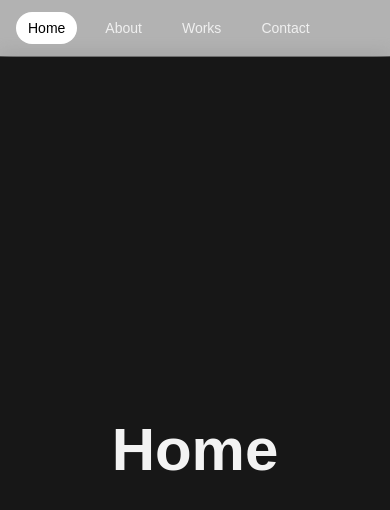
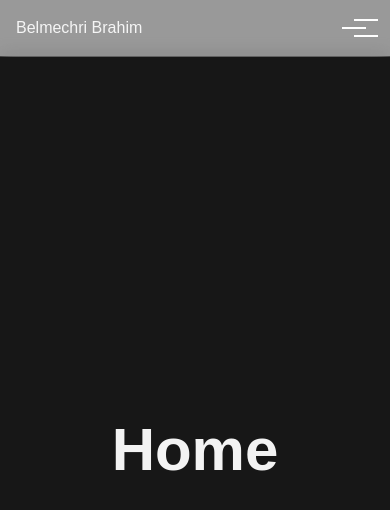
Before and after one commit to Valleryikl/Belmechri-Brahim, a Next.js app: page / in a window 390 px wide. Shown: the top 510 px of the page. Built offline with nearby package versions, Linux system fonts and the light colour scheme.

Commit message:
feat : adapt nav

```diff
--- a/app/globals.css
+++ b/app/globals.css
@@ -31,3 +31,7 @@ body {
 * {
   scrollbar-width: none; /* Firefox */
 }
+
+button {
+  cursor: pointer;
+}
--- a/app/page.tsx
+++ b/app/page.tsx
@@ -1,7 +1,6 @@
 'use client'
 import { useEffect, useRef, useState } from 'react'
 
-// --- Навигация ---
 const SECTIONS = [
   { id: 'home',    label: 'Home' },
   { id: 'about',   label: 'About' },
@@ -12,6 +11,7 @@ const SECTIONS = [
 export default function HomePage() {
   const containerRef = useRef<HTMLDivElement>(null)
   const [active, setActive] = useState<string>('home')
+  const [menuOpen, setMenuOpen] = useState(false)
 
   // Колёсико мыши по Y -> горизонтальный скролл (только desktop)
   useEffect(() => {
@@ -34,66 +34,72 @@ export default function HomePage() {
   useEffect(() => {
     const el = containerRef.current
     if (!el) return
-
     const sections = Array.from(el.querySelectorAll<HTMLElement>('section[id]'))
-    const isDesktop = window.matchMedia('(min-width:1024px)').matches
-
-    // Область наблюдения: на десктопе ширина экрана = одна секция по X
     const observer = new IntersectionObserver(
       (entries) => {
-        entries.forEach((entry) => {
-          if (entry.isIntersecting) {
-            setActive(entry.target.id)
-          }
-        })
+        entries.forEach((entry) => entry.isIntersecting && setActive(entry.target.id))
       },
-      {
-        root: el,
-        // Берём 60% пересечения для уверенной активации
-        threshold: isDesktop ? 0.6 : 0.6,
-      }
+      { root: el, threshold: 0.6 }
     )
-
     sections.forEach((s) => observer.observe(s))
     return () => observer.disconnect()
   }, [])
 
-  // Скролл к секции по клику в меню
+  // Блокируем скролл фона, когда открыт бургер
+  useEffect(() => {
+    const original = document.body.style.overflow
+    if (menuOpen) document.body.style.overflow = 'hidden'
+    else document.body.style.overflow = original || ''
+    return () => { document.body.style.overflow = original || '' }
+  }, [menuOpen])
+
+  // Закрыть по Esc
+  useEffect(() => {
+    const onKey = (e: KeyboardEvent) => e.key === 'Escape' && setMenuOpen(false)
+    window.addEventListener('keydown', onKey)
+    return () => window.removeEventListener('keydown', onKey)
+  }, [])
+
   const scrollToSection = (id: string) => {
     const el = containerRef.current
     if (!el) return
     const target = el.querySelector<HTMLElement>(`#${id}`)
     if (!target) return
+    const reduced = window.matchMedia('(prefers-reduced-motion: reduce)').matches
+    target.scrollIntoView({ behavior: reduced ? 'auto' : 'smooth', inline: 'start', block: 'start' })
+  }
 
-    const reduced = window.matchMedia('(prefers-reduced-motion: reduce)').matches
-    // Горизонтальный контейнер на desktop, вертикальный поток на mobile — оба варианта работают с scrollIntoView
-    target.scrollIntoView({ behavior: reduced ? 'auto' : 'smooth', inline: 'start', block: 'start' })
+  const handleNavClick = (id: string) => {
+    setMenuOpen(false)
+    // Небольшая задержка, чтобы оверлей успел скрыться на слабых девайсах
+    setTimeout(() => scrollToSection(id), 10)
   }
 
   return (
     <div className="relative">
       {/* Навбар */}
       <nav
-        className="
-          fixed inset-x-0 top-0 z-50
-          bg-black/40 backdrop-blur supports-[backdrop-filter]:bg-black/30
-          border-b border-white/10
-        "
+        className="fixed inset-x-0 top-0 z-50 bg-black/40 backdrop-blur border-b border-white/10"
         aria-label="Primary"
       >
-        <div className="mx-auto max-w-7xl px-4">
-          <ul className="flex items-center gap-4 py-3">
+        <div className="mx-auto max-w-7xl px-4 h-14 flex items-center justify-between">
+          <button onClick={() => scrollToSection('home')}
+                  className="text-white/90 font-medium"
+                  aria-label="Go to Home">
+                  Belmechri Brahim
+          </button>
+
+          {/* Desktop меню */}
+          <ul className="hidden lg:flex items-center gap-4">
             {SECTIONS.map((s) => (
               <li key={s.id}>
                 <button
                   onClick={() => scrollToSection(s.id)}
-                  className={`
-                    px-3 py-1.5 rounded-full text-sm
-                    transition-colors
-                    ${active === s.id
+                  className={`px-3 py-1.5 rounded-full text-sm transition-colors ${
+                    active === s.id
                       ? 'bg-white text-black'
-                      : 'text-white/80 hover:text-white hover:bg-white/10'}
-                  `}
+                      : 'text-white/80 hover:text-white hover:bg-white/10'
+                  }`}
                   aria-current={active === s.id ? 'page' : undefined}
                 >
                   {s.label}
@@ -101,25 +107,71 @@ export default function HomePage() {
               </li>
             ))}
           </ul>
+
+          {/* Burger (mobile) */}
+          <button
+            type="button"
+            className="lg:hidden inline-flex items-center justify-center w-10 h-10 rounded-md text-white/90 hover:bg-white/10 focus:outline-none"
+            aria-label="Open menu"
+            aria-expanded={menuOpen}
+            aria-controls="mobile-menu"
+            onClick={() => setMenuOpen(true)}
+          >
+            {/* иконка */}
+            <span className="relative block w-6 h-0.5 bg-white before:content-[''] before:absolute before:-top-2 before:w-6 before:h-0.5 before:bg-white after:content-[''] after:absolute after:top-2 after:w-6 after:h-0.5 after:bg-white" />
+          </button>
         </div>
       </nav>
 
-      {/* Контейнер секций */}
+      {/* FULLSCREEN Mobile Menu */}
+      <div
+        id="mobile-menu"
+        className={`lg:hidden fixed inset-0 z-[60] transition-opacity duration-300 ${
+          menuOpen ? 'opacity-100 pointer-events-auto' : 'opacity-0 pointer-events-none'
+        }`}
+        aria-hidden={!menuOpen}
+      >
+        {/* затемнение */}
+        <div
+          className="absolute inset-0 bg-black/70 backdrop-blur-sm"
+          onClick={() => setMenuOpen(false)}
+        />
+        {/* контент */}
+        <div
+          className={`absolute inset-0 flex flex-col items-center justify-center gap-8 text-3xl font-semibold text-white transition-transform duration-300 ${
+            menuOpen ? 'translate-y-0' : '-translate-y-4'
+          }`}
+          role="menu"
+        >
+          {SECTIONS.map((s) => (
+            <button
+              key={s.id}
+              role="menuitem"
+              onClick={() => handleNavClick(s.id)}
+              className={`px-6 py-3 rounded-full ${
+                active === s.id ? 'bg-white text-black' : 'bg-white/10 hover:bg-white/20'
+              }`}
+            >
+              {s.label}
+            </button>
+          ))}
+
+          {/* Кнопка закрыть */}
+          <button
+            onClick={() => setMenuOpen(false)}
+            className="absolute top-4 right-4 w-10 h-10 rounded-md text-white/90 hover:bg-white/10"
+            aria-label="Close menu"
+          >
+            <span className="relative block w-6 h-0.5 bg-white rotate-45 before:content-[''] before:absolute before:inset-0 before:rotate-90 before:bg-white before:h-0.5" />
+          </button>
+        </div>
+      </div>
+
+      {/* Контент секций */}
       <main
         ref={containerRef}
-        className="
-          pt-14  /* отступ под фиксированный навбар */
-          flex flex-col lg:flex-row lg:h-screen
-          overflow-y-auto lg:overflow-y-hidden lg:overflow-x-auto
-          snap-none lg:snap-x lg:snap-mandatory motion-reduce:snap-none
-        "
-        style={{
-          scrollBehavior: 'smooth',
-          // скрываем горизонтальный скроллбар, но скролл оставляем
-          // дополни в globals.css (см. прошлый шаг)
-          // @ts-ignore
-          overscrollBehaviorInline: 'contain',
-        }}
+        className="pt-14 flex flex-col lg:flex-row lg:h-screen overflow-y-auto lg:overflow-y-hidden lg:overflow-x-auto snap-none lg:snap-x lg:snap-mandatory motion-reduce:snap-none"
+        style={{ scrollBehavior: 'smooth', overscrollBehaviorInline: 'contain' as any }}
       >
         <Section id="home"    title="Home"    className="bg-neutral-900" />
         <Section id="about"   title="About"   className="bg-zinc-900" />
@@ -130,24 +182,13 @@ export default function HomePage() {
   )
 }
 
-function Section({
-  id,
-  title,
-  className = '',
-}: {
-  id: string
-  title: string
-  className?: string
-}) {
+function Section({ id, title, className = '' }: { id: string; title: string; className?: string }) {
   return (
     <section
       id={id}
       className={`
-        min-h-[calc(100vh-3.5rem)]  /* на мобиле учитываем высоту навбара (pt-14) */
-        lg:min-h-full lg:min-w-[100vw]
-        snap-start
-        flex items-center justify-center
-        p-8 ${className}
+        min-h-[calc(100vh-3.5rem)] lg:min-h-full lg:min-w-[100vw]
+        snap-start flex items-center justify-center p-8 ${className}
       `}
       style={{ scrollSnapStop: 'always' }}
       aria-label={title}
```
